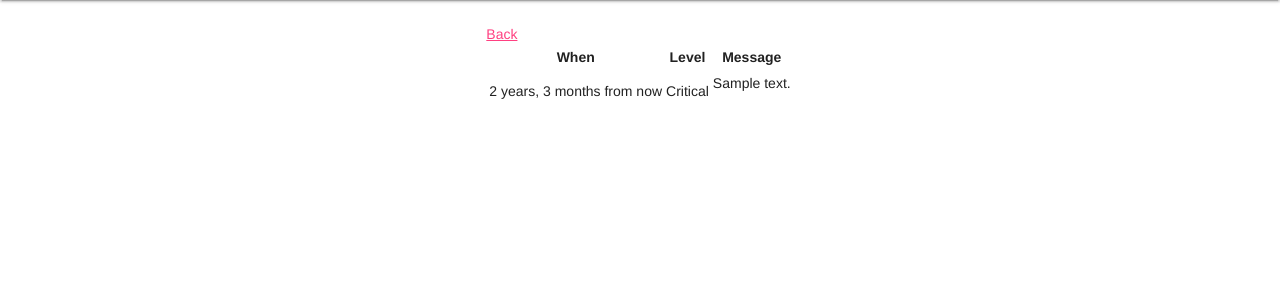
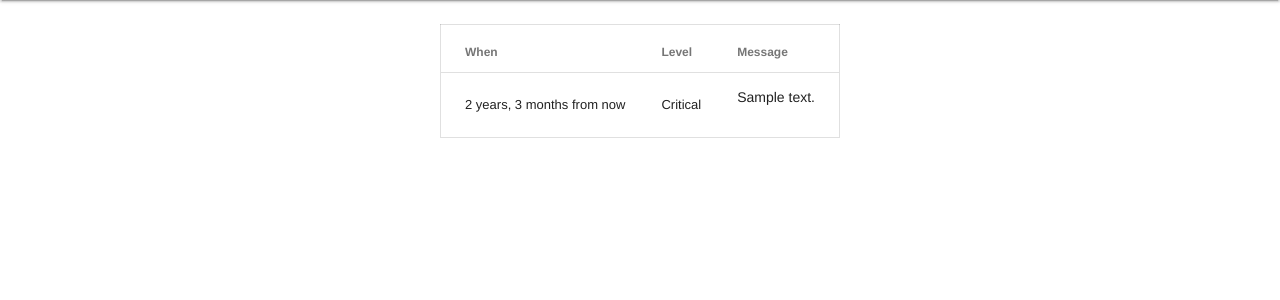
Before and after one commit to praekeltfoundation/gates-subscription-mapper, a Django app: template mapper/templates/mapper/logevent_list.html in a window 1280 px wide. Shown: the part 64-364 px from the top of the page. Run offline with Django 3.2, Linux system fonts and the light colour scheme; the template is opened without the code that fills it: values that come from a table or form of the project are taken from there, others are empty; tables that the repository leaves empty hold one stand-in row (values such as "Sample post"); parts of the project's set-up code (start-up, migrations or seed data) failed here and were passed over; some libraries are stand-ins or nearby versions.

Commit message:
Add MDL styling to log list view

```diff
--- a/mapper/templates/mapper/logevent_list.html
+++ b/mapper/templates/mapper/logevent_list.html
@@ -2,40 +2,29 @@
 
 {% load humanize %}
 
-{% block title %}Gates Subscription Mapper{% endblock %}
-
 {% block content %}
-<a href="{% url 'migration-list' %}">Back</a>
-{% if logevent_list %}
-    <div class="model-list">
-        <table>
+<table class="mdl-data-table mdl-js-data-table">
     <tr>
-                <th>When</th>
-                <th>Level</th>
-                <th>Message</th>
+        <th class="mdl-data-table__cell--non-numeric">When</th>
+        <th class="mdl-data-table__cell--non-numeric">Level</th>
+        <th class="mdl-data-table__cell--non-numeric">Message</th>
     </tr>
     {% for log in logevent_list %}
         <tr>
-                    <td>{{ log.created_at | naturaltime }}</td>
-                    <td>{{ log.get_log_level_display }}</td>
-                    <td>{{ log.message | linebreaks }}</td>
+            <td class="mdl-data-table__cell--non-numeric">{{ log.created_at | naturaltime }}</td>
+            <td class="mdl-data-table__cell--non-numeric">{{ log.get_log_level_display }}</td>
+            <td class="mdl-data-table__cell--non-numeric">{{ log.message | linebreaks }}</td>
         </tr>
     {% endfor %}
 </table>
-    </div>
 {% if is_paginated %}
 <div class="pagination">
-            <span class="page-next">
+    {% if page_obj.has_previous %}
+    <a class="mdl-button mdl-js-button mdl-js-ripple-effect" href="?page={{ page_obj.previous_page_number }}">older<i class="material-icons">keyboard_arrow_left</i></a>
+    {% endif %}
     {% if page_obj.has_next %}
-                    <a href="?page={{ page_obj.next_page_number }}">newer</a>
+    <a class="mdl-button mdl-js-button mdl-js-ripple-effect" href="?page={{ page_obj.next_page_number }}"><i class="material-icons">keyboard_arrow_right</i>newer</a>
     {% endif %}
-            </span>
-            <span class="page-previous">
-                {% if page_obj.has_previous %}
-                    <a href="?page={{ page_obj.previous_page_number }}">older</a>
-                {% endif %}
-            </span>
 </div>
 {% endif %}
-{% endif %}
 {% endblock %}
```
Lines whose indentation alone changed are shown as unchanged.
